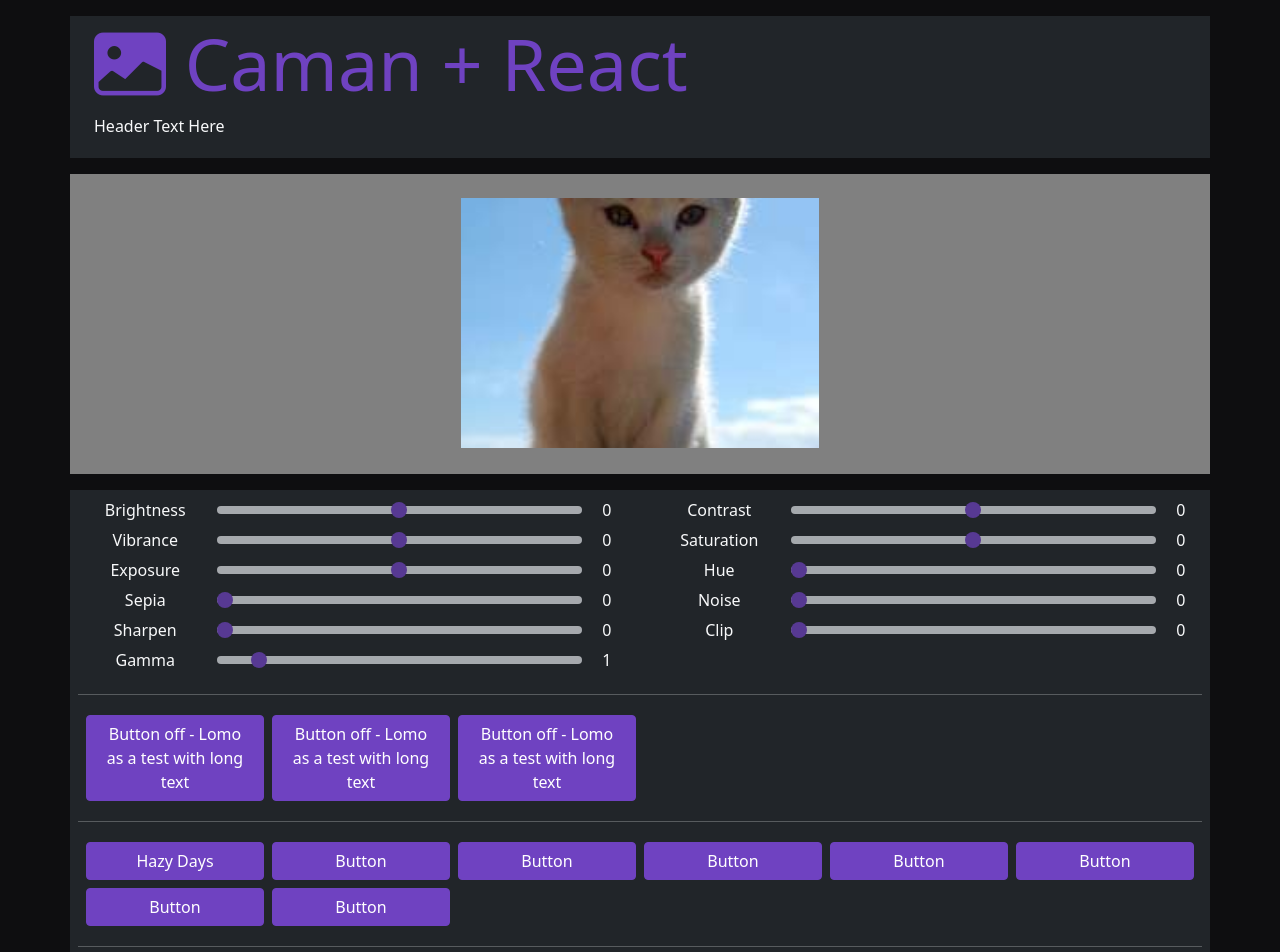
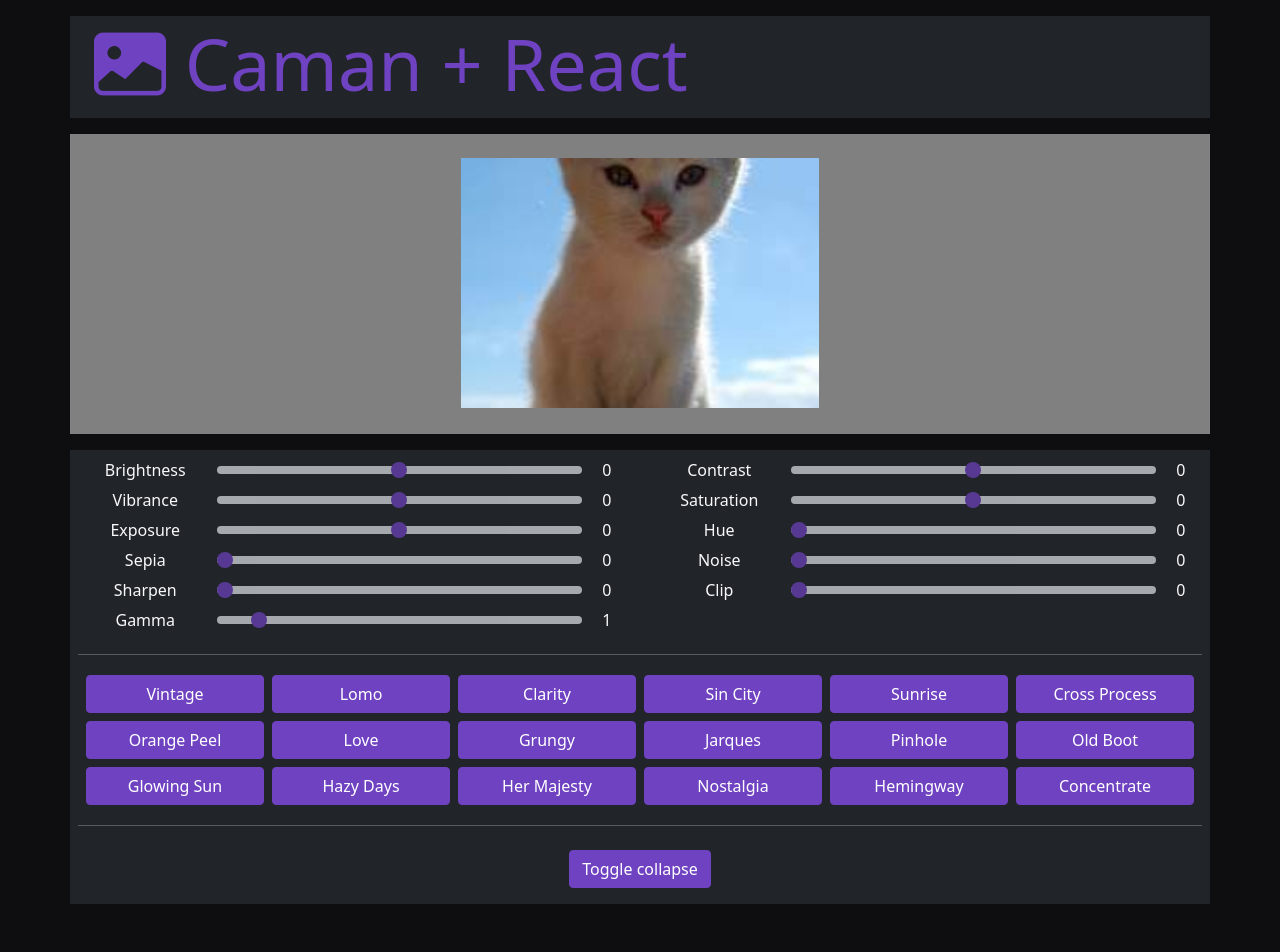
Before and after one commit to Martination/carmen, a React (Create React App) app: page / in a window 1280 px wide. Shown: the top 952 px of the page. After the commit the page ends 920 px from the top, so only its background shows below. Built offline with nearby package versions, Linux system fonts and the light colour scheme.

Commit message:
Preset buttons working and styled as intended

```diff
--- a/src/App.js
+++ b/src/App.js
@@ -9,7 +9,6 @@ function App() {
         <h1 className="text-primary display-2">
           <i className="bi bi-image-fill"></i> Caman + React
         </h1>
-        <p>Header Text Here</p>
       </div>
 
       <CamanCanvas />
--- a/src/components/CamanCanvas.js
+++ b/src/components/CamanCanvas.js
@@ -1,10 +1,10 @@
 import { useState, useEffect, useRef } from 'react';
-import { Toast, Button } from 'bootstrap';
+import { Button } from 'bootstrap';
 
 import FilterListItem from './FilterListItem'
+import usePrevious from './usePrevious'
 const caman = window.Caman;
 
-// const { Toast } = bootstrap;
 
 // TO DO:
 // channels {red: [-100,100], green: [-100,100], blue:[-100:100]}
@@ -15,113 +15,108 @@ const caman = window.Caman;
 // Greyscale(), Invert()
 
 // Stage 2
-// Crop, Resize,
+// Crop, Resize, Preset strength
 // vignette, rectangularVignette, tiltShift, radialBlur,
 // boxBlur?, heavyRadialBlur, gaussianBlur, motionBlur,
 // edgeEnhance, edgeDetect, emboss, posterize,
 
 
+// function PresetButtonOrig({ preset, onClick }) {
+//   var [button, setButton] = useState(false);
+//   const buttonRef = useRef();
 
-function ToastDemo() {
-  var [toast, setToast] = useState(false);
-  const toastRef = useRef();
+//   useEffect(() => {
+//     var myButton = buttonRef.current
+//     var bsButton = Button.getInstance(myButton)
 
-  useEffect(() => {
-    var myToast = toastRef.current
-    var bsToast = Toast.getInstance(myToast)
-    // var bsToast = bootstrap.Toast.getInstance(myToast)
+//     if (!bsButton) { bsButton = new Button(myButton, { toggle: "button" }) }
+//     else { bsButton.toggle(); }
 
-    if (!bsToast) {
-      // initialize Toast
-      console.log("init")
-      bsToast = new Toast(myToast, { autohide: false })
-      // hide after init
-      bsToast.hide()
-      setToast(false)
-    }
-    else {
-      // toggle
-      console.log("toggle")
-      toast ? bsToast.show() : bsToast.hide()
+//   }, [button])
 
-    }
-  })
+//   return (
+//     <div className="col p-1 d-grid">
+//       <button className="btn btn-primary" ref={buttonRef} id={preset}
+//         onClick={(event) => { setButton(!button); onClick(event) }} type="button">
+//         {`${button ? 'on' : 'off'} - ${preset}`}
+//       </button>
+//     </div >
+//   )
+// }
+
+// To Do: Change list of presets to include pretty names
+function PresetButton({ preset, presetName, onClick, active }) {
+  const buttonRef = useRef();
+
+  var myButton = buttonRef.current
+  var bsButton = Button.getInstance(myButton)
+
+  if (!bsButton) { bsButton = new Button(myButton, { toggle: "button" }) }
 
   return (
-    <div className="py-2">
-      <button className="btn btn-success" onClick={() => setToast(toast => !toast)}>
-        Toast {toast ? 'hide' : 'show'}
+    <div className="col p-1 d-grid">
+      <button className={`btn btn-primary ${active ? 'active' : null}`} ref={buttonRef} id={preset}
+        onClick={(event) => { onClick(event) }} type="button">
+        {`${presetName}`}
       </button>
-      <div className="toast" role="alert" ref={toastRef}>
-        <div className="toast-header">
-          <strong className="me-auto">Bootstrap 5</strong>
-          <small>4 mins ago</small>
-          <button type="button" className="btn-close" onClick={() => setToast(false)} aria-label="Close"></button>
-        </div>
-        <div className="toast-body">
-          Hello, world! This is a toast message.
-          </div>
-      </div>
-    </div>
+    </div >
   )
 }
 
-function ButtonDemo() {
-  var [button, setButton] = useState(false);
-  const buttonRef = useRef();
+function CreatePresetList({ presetList, onClick }) {
+  const presets = [
+    "vintage", "lomo", "clarity", "sinCity", "sunrise", "crossProcess", "orangePeel",
+    "love", "grungy", "jarques", "pinhole", "oldBoot", "glowingSun",
+    "hazyDays", "herMajesty", "nostalgia", "hemingway", "concentrate"
+  ];
 
-  useEffect(() => {
-    var myButton = buttonRef.current
-    var bsButton = Button.getInstance(myButton)
-    // var bsButton = bootstrap.Button.getInstance(myButton)
+  const presetsPretty = [
+    "Vintage", "Lomo", "Clarity", "Sin City", "Sunrise", "Cross Process", "Orange Peel",
+    "Love", "Grungy", "Jarques", "Pinhole", "Old Boot", "Glowing Sun",
+    "Hazy Days", "Her Majesty", "Nostalgia", "Hemingway", "Concentrate"
+  ];
 
-    if (!bsButton) {
-      // initialize Button
-      // console.log("init")
-      bsButton = new Button(myButton, { toggle: "button" })
-      // bsButton.toggle()
-      // setButton(true)
-    }
-    else {
-      // toggle
-      // console.log("toggle")
-      bsButton.toggle();
-      // button ? bsButton.toggle() : bsButton.toggle()
 
-    }
-  })
-
-  return (
-    <div className="p-2">
-      <button className="btn btn-success" ref={buttonRef} onClick={() => setButton(button => !button)}>
-        {`Button ${button ? 'on' : 'off'}`}
-      </button>
-    </div>
-  )
+  let buttonList = []
+  for (const [index, preset] of presets.entries()) {
+    let isActive = presetList[preset] ? true : false
+    buttonList.push(
+      <PresetButton key={preset} preset={preset} presetName={presetsPretty[index]}
+        onClick={onClick} active={isActive} />
+    )
+  }
+  return buttonList;
 }
 
-function CreateButton() {
-  var [button, setButton] = useState(false);
-  const buttonRef = useRef();
+function createFilterList(filterList, onChange) {
+  // -100 to 100
+  const filtersFullRange = ["brightness", "contrast", "vibrance", "saturation", "exposure"];
+  // 0 to 100
+  const filtersHalfRange = ["hue", "sepia", "noise", "sharpen", "clip"];
+  const filtersSpecial = { "gamma": { "min": 0, "init": 1, "max": 10, "step": 0.1 } };
 
-  useEffect(() => {
-    var myButton = buttonRef.current
-    var bsButton = Button.getInstance(myButton)
+  let rangeList = {}
 
-    if (!bsButton) { bsButton = new Button(myButton, { toggle: "button" }) }
-    else { bsButton.toggle(); }
-  }, [button])
+  const rangeFull = { "min": -100, "init": 0, "max": 100 }
+  // Must be for...of; for...in replaces names with indicies
+  for (const filter of filtersFullRange) { rangeList[filter] = rangeFull; }
 
-  return (
-    <div className="col p-1 d-grid">
-      <button className="btn btn-primary" ref={buttonRef} onClick={() => setButton(!button)} type="button">
-        {`Button ${button ? 'on' : 'off'}`} - Lomo as a test with long text
-          </button>
-    </div>
-  )
+  const rangeHalf = { "min": 0, "init": 0, "max": 100 }
+  for (const filter of filtersHalfRange) { rangeList[filter] = rangeHalf; }
+  rangeList = { ...rangeList, ...filtersSpecial };
+
+  let filters = [];
+  // Must be for...in, rangeList isn't iterable
+  for (const filter in rangeList) {
+    filters.push(
+      <FilterListItem key={filter} filter={filter} range={rangeList[filter]}
+        filterList={filterList} onChange={onChange} />
+    )
+  }
+
+  return filters;
 }
 
-// <div className="col p-1 d-grid"><button className="btn btn-primary" data-bs-toggle="button" autoComplete="off" type="button">Button</button></div>
 
 // window.Caman.DEBUG = true
 
@@ -130,70 +125,38 @@ let image = "142.jpg";
 let htmlCanvas = "#canvas"
 // let canvas =
 caman(htmlCanvas, image, function () {
-  // this["hazyDays"](0);
-  // this["lomo"](0);
   this.render();
 });
 
 let lastExecution = 0;
 const delay = 100; // debounce for 100ms (limit excessive rendering)
+// Currently debounce doesn't work - it won't update to the most recent
+// if it's changing quickly
 
 const CamanCanvas = () => {
 
   /* Update the image after our adjustments change */
+  const [presetList, setPresetList] = useState({});
+  const [filterList, setFilterList] = useState({});
   const [adjustmentList, setAdjustmentList] = useState({});
+
+  const prevList = usePrevious(adjustmentList);
   useEffect(() => {
-    if ((lastExecution + delay) < Date.now()) {
+    // console.log("Updating")
+    if (JSON.stringify(prevList) !== JSON.stringify(adjustmentList)
+      && (lastExecution + delay) < Date.now()) {
+      // console.log("Goin")
       updateImage(adjustmentList);
       lastExecution = Date.now();
     }
-  }, [adjustmentList]);
+  }, [adjustmentList, prevList]);
 
+  /* Combine presets and filters into master adjustment list */
+  useEffect(() => {
+    const newList = { ...presetList, ...filterList }
+    setAdjustmentList(newList);
+  }, [filterList, presetList]);
 
-  function createFilterList(adjustmentList, onChange) {
-    // -100 to 100
-    const filtersFullRange = ["brightness", "contrast", "vibrance", "saturation", "exposure"];
-    // 0 to 100
-    const filtersHalfRange = ["hue", "sepia", "noise", "sharpen", "clip"];
-    const filtersSpecial = { "gamma": { "min": 0, "init": 1, "max": 10, "step": 0.1 } };
-
-    // const presets = [
-    //   "vintage", "lomo", "clarity", "sinCity", "sunrise", "crossProcess", "orangePeel",
-    //   "love", "grungy", "jarques", "pinhole", "oldBoot", "glowingSun",
-    //   "hazyDays", "herMajesty", "nostalgia", "hemingway", "concentrate"
-    // ];
-
-    let rangeList = {}
-
-    const rangeFull = { "min": -100, "init": 0, "max": 100 }
-    // Must be for...of; for...in replaces names with indicies
-    for (const filter of filtersFullRange) { rangeList[filter] = rangeFull; }
-
-    const rangeHalf = { "min": 0, "init": 0, "max": 100 }
-    for (const filter of filtersHalfRange) { rangeList[filter] = rangeHalf; }
-    rangeList = { ...rangeList, ...filtersSpecial };
-    // console.log(rangeList);
-
-    const filters = [];
-    // Must be for...in, rangeList isn't iterable
-    for (const filter in rangeList) {
-      // console.log(filter, rangeList[filter])
-      filters.push(
-        <FilterListItem key={filter} filter={filter} range={rangeList[filter]}
-          adjustmentList={adjustmentList} onChange={onChange} />
-      )
-    }
-
-    return filters;
-  }
-
-  function createPresetList(adjustmentList, onChange) {
-    // const presets = [
-    //   "vintage", "lomo", "clarity", "sinCity", "sunrise", "crossProcess", "orangePeel",
-    //   "love", "grungy", "jarques", "pinhole", "oldBoot", "glowingSun",
-    //   "hazyDays", "herMajesty", "nostalgia", "hemingway", "concentrate"
-    // ];
-  }
 
   /* Sliders Callback */
   const updateFilters = (event, init) => {
@@ -204,16 +167,28 @@ const CamanCanvas = () => {
     let newList;
     if (value === init) {
       console.log(`Reset ${filter} to default`)
-      newList = { ...adjustmentList };
+      newList = { ...filterList };
       delete newList[filter];
     }
     else {
-      newList = { ...adjustmentList, [filter]: value };
+      newList = { ...filterList, [filter]: value };
     }
 
-    if (JSON.stringify(newList) !== JSON.stringify(adjustmentList)) {
-      setAdjustmentList(newList);
+    if (JSON.stringify(newList) !== JSON.stringify(filterList)) {
+      setFilterList(newList);
     }
+  }
+
+  /* Button Callback */
+  const updatePresets = (event) => {
+    const preset = event.target.id;
+
+    console.log("Updating preset", preset);
+
+    let currentPresets = {};
+    if (!presetList[preset]) { currentPresets[preset] = 1; }
+
+    setPresetList(currentPresets);
   }
 
   function updateImage(adjustmentList) {
@@ -245,9 +220,6 @@ const CamanCanvas = () => {
 
   return (
     <>
-
-
-
       <div className="edit-pane bg-gray container-lg text-center p-4 lh-1">
         <img alt="Editing Canvas" className="img-fluid" id="canvas" src={image}></img>
       </div>
@@ -255,45 +227,20 @@ const CamanCanvas = () => {
       <div id="filterHolder">
         <div id="filterList" className="container overflow-hidden bg-dark text-center my-3 p-2">
           <div className="row row-cols-1 row-cols-md-2 center">
-            {createFilterList(adjustmentList, updateFilters)}
+            {createFilterList(filterList, updateFilters)}
           </div>
 
           <hr />
 
           <div className="row row-cols-2 row-cols-sm-3 row-cols-md-4 row-cols-lg-6 m-1">
-            <CreateButton />
-            <CreateButton />
-            <CreateButton />
+            {/* <PresetButtonOrig preset={"lomo"} onClick={updatePresets} />
+            <PresetButtonOrig preset={"hazyDays"} onClick={updatePresets} />
+            <PresetButtonOrig preset={"vintage"} onClick={updatePresets} /> */}
+            {/* <PresetButton preset={"vintage"} onClick={updatePresets} /> */}
+            <CreatePresetList presetList={presetList} onClick={updatePresets} />
           </div>
 
           <hr />
-          {/* "vintage", "lomo", "clarity", "sinCity", "sunrise", "crossProcess", "orangePeel", */}
-
-          <div className="row row-cols-2 row-cols-sm-3 row-cols-md-4 row-cols-lg-6 m-1">
-            <div className="col p-1 d-grid">
-              <button className="btn btn-primary" type="button" name="hazyDays" data-bs-toggle="button"
-                onClick={(event) => console.log(event.target.name)}>Hazy Days</button>
-            </div>
-            <div className="col p-1 d-grid"><button className="btn btn-primary" data-bs-toggle="button" autoComplete="off" type="button">Button</button></div>
-            <div className="col p-1 d-grid"><button className="btn btn-primary" data-bs-toggle="button" autoComplete="off" type="button">Button</button></div>
-            <div className="col p-1 d-grid"><button className="btn btn-primary" data-bs-toggle="button" autoComplete="off" type="button">Button</button></div>
-            <div className="col p-1 d-grid"><button className="btn btn-primary" data-bs-toggle="button" autoComplete="off" type="button">Button</button></div>
-            <div className="col p-1 d-grid"><button className="btn btn-primary" data-bs-toggle="button" autoComplete="off" type="button">Button</button></div>
-            <div className="col p-1 d-grid"><button className="btn btn-primary" data-bs-toggle="button" autoComplete="off" type="button">Button</button></div>
-            <div className="col p-1 d-grid"><button className="btn btn-primary" data-bs-toggle="button" autoComplete="off" type="button">Button</button></div>
-          </div>
-
-          <hr />
-
-          <div className="row row-cols-2 row-cols-sm-3 row-cols-md-4 row-cols-lg-6">
-            <div className="p-1"><label className="btn btn-primary" data-bs-toggle="button">Hazy Dog</label></div>
-            <div className="p-1"><label className="btn btn-primary">Lomo</label></div>
-            <div className="p-1"><label className="btn btn-primary">Button</label></div>
-            <div className="p-1"><label className="btn btn-primary">Button</label></div>
-            <div className="p-1"><label className="btn btn-primary">Button</label></div>
-            <div className="p-1"><label className="btn btn-primary">Button</label></div>
-            <div className="p-1"><label className="btn btn-primary">Button</label></div>
-          </div>
 
           <div className="py-2">
             <button className="btn btn-primary" data-bs-target="#collapseTarget" data-bs-toggle="collapse">
--- a/src/components/FilterListItem.js
+++ b/src/components/FilterListItem.js
@@ -4,12 +4,12 @@ const resetValue = (event, init, onChange) => {
   onChange(event, init);
 }
 
-const FilterListItem = ({ filter, range, adjustmentList, onChange }) => {
+const FilterListItem = ({ filter, range, filterList, onChange }) => {
   const min = range["min"] != null ? range["min"] : -100;
   const max = range["max"] != null ? range["max"] : 100;
   const step = range["step"] || 1;
   const init = range["init"] || 0;
-  const curValue = adjustmentList[filter] != null ? adjustmentList[filter] : init;
+  const curValue = filterList[filter] != null ? filterList[filter] : init;
 
   return (
     <div className="col">
--- /dev/null
+++ b/src/components/usePrevious.js
@@ -0,0 +1,12 @@
+import { useEffect, useRef } from 'react';
+
+export default function usePrevious(value) {
+  const ref = useRef();
+
+  // Store current value in ref
+  useEffect(() => {
+    ref.current = value;
+  }, [value]);
+
+  return ref.current;
+}
```
Also changed, not shown: src/custom.scss (+11 -0 lines).
